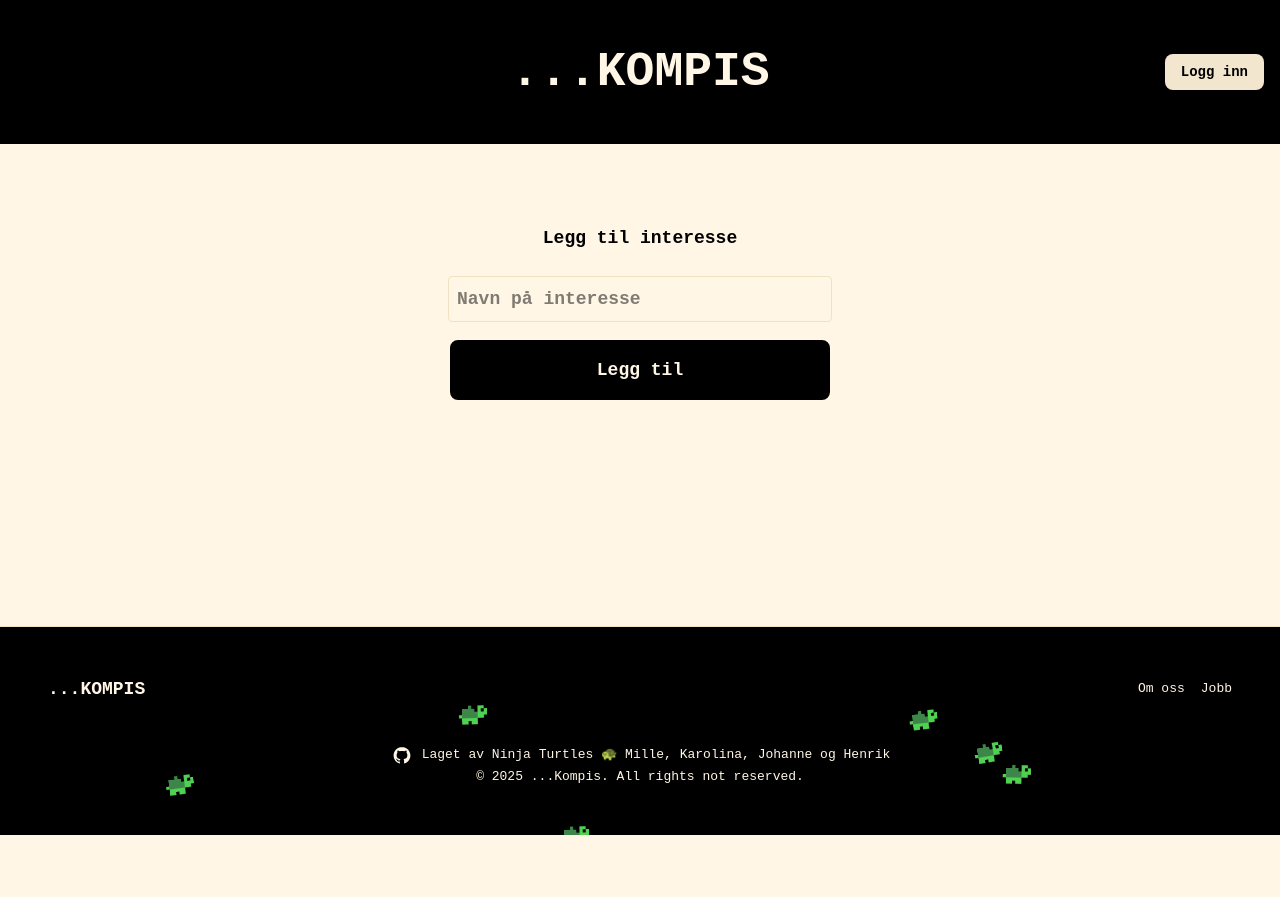
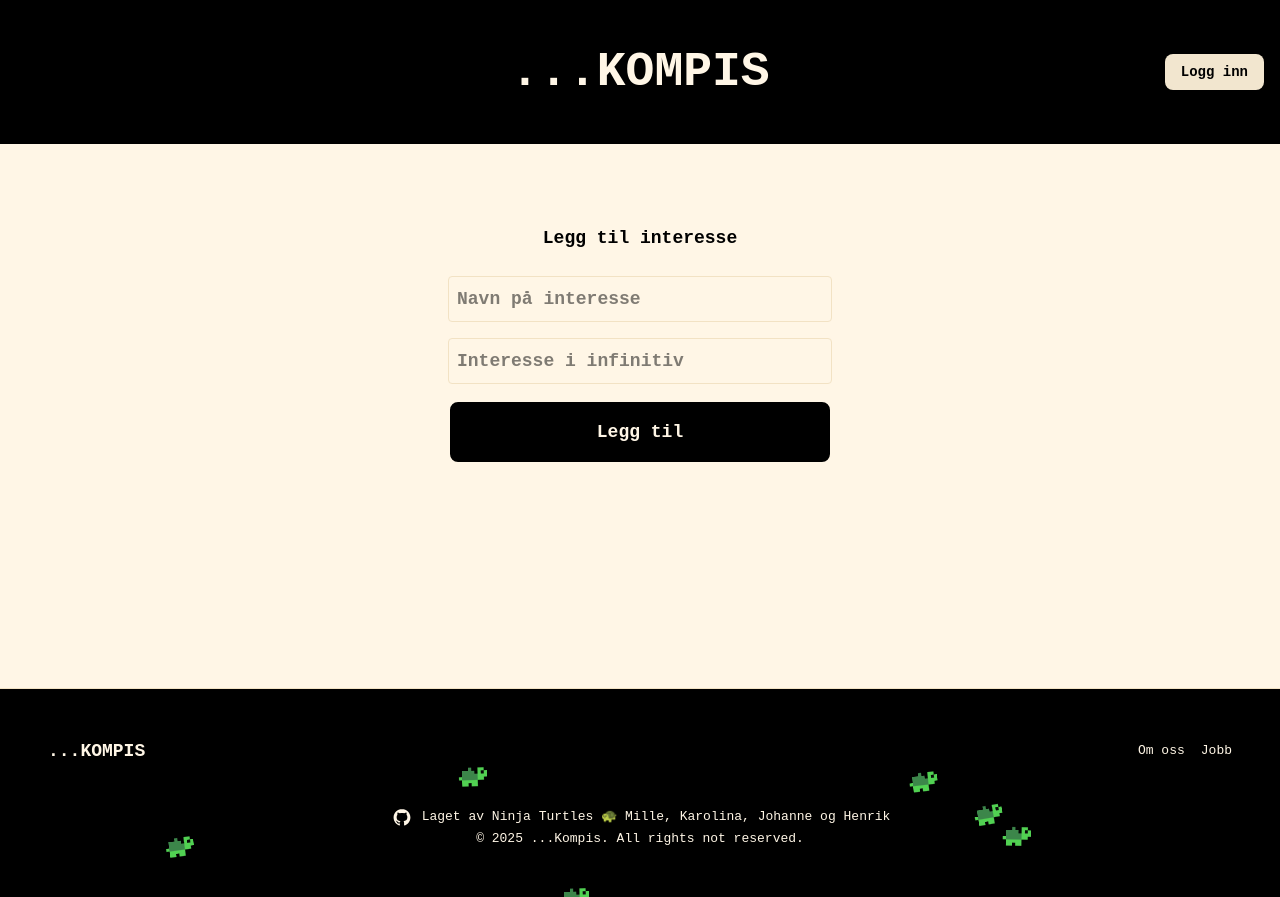
Before and after one commit to KaroGil/webathon, a Next.js app: page /interests/add in a window 1280 px wide. Before the commit the page ends 835 px from the top, so only its background shows below. Built offline with nearby package versions, Linux system fonts and the light colour scheme; no server answers; the database is empty.

Commit message:
Add field to add interest

```diff
--- a/app/interests/add/page.tsx
+++ b/app/interests/add/page.tsx
@@ -15,6 +15,13 @@ export default function AddInterest() {
           className="border p-2 rounded w-full"
           required
         />
+        <input
+          type="text"
+          name="infinitiv"
+          placeholder="Interesse i infinitiv"
+          className="border p-2 rounded w-full"
+          required
+        />
         <button
           type="submit"
           className="bg-foreground text-background text-center font-bold px-12 py-4 rounded-lg border-2 border-background hover:bg-background hover:text-foreground transition-all duration-300 $"
```
